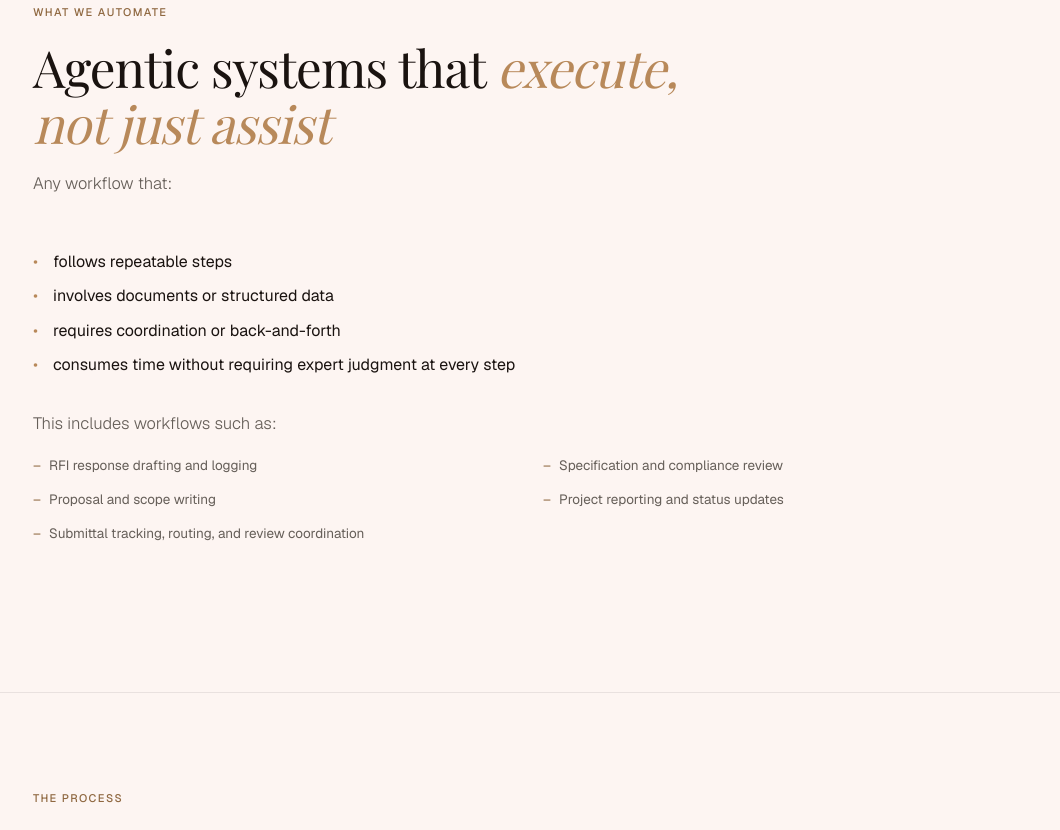
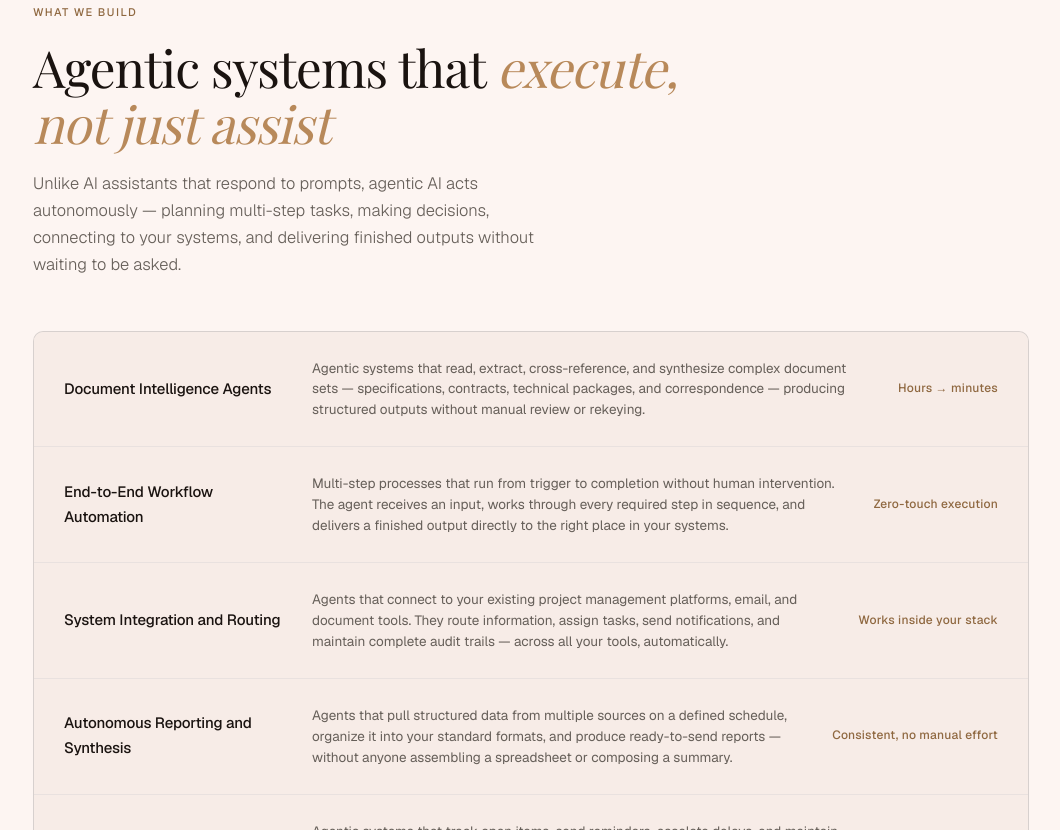
Before and after one commit to meyaca/Orvian-Site, a plain HTML site: page index.html in a window 1280 px wide. Shown: the part 1970-2800 px from the top of the page, without its empty margins (109-1169 px from the left). Drawn offline with nearby package versions, Linux system fonts and the light colour scheme; a web font is replaced by a local one.

Commit message:
Revert "Update landing page: increase logo visibility and rewrite automation section"
This reverts commit c58521b69cf80611d7d5439a046814268f02cc97.

```diff
--- a/index.html
+++ b/index.html
@@ -74,16 +74,13 @@
 
   .logo {
     font-family: 'Geist', sans-serif;
-    font-size: 22px;
-    font-weight: 600;
+    font-size: 18px;
+    font-weight: 500;
     color: var(--text);
     text-decoration: none;
     letter-spacing: 0.02em;
   }
   .logo span { color: var(--accent); }
-  footer .logo {
-    font-size: 20px;
-  }
 
   nav ul { display: flex; list-style: none; gap: 28px; align-items: center; }
   nav ul a { color: var(--muted); text-decoration: none; font-size: 13.5px; font-weight: 400; transition: color 0.18s; }
@@ -435,7 +432,6 @@
     .steps { grid-template-columns: 1fr 1fr; }
     .svc-row { grid-template-columns: 1fr; gap: 6px; }
     .trust-grid { grid-template-columns: 1fr; }
-    .examples-list { grid-template-columns: 1fr; }
     footer { flex-direction: column; gap: 14px; text-align: center; }
     .cta-wrap { padding: 64px 20px; }
   }
@@ -521,53 +517,42 @@
 <hr class="divider">
 
 <section id="services">
-  <span class="eyebrow reveal">What we automate</span>
+  <span class="eyebrow reveal">What we build</span>
   <h2 class="reveal">Agentic systems that <em>execute,<br>not just assist</em></h2>
-  <p class="section-sub reveal">Any workflow that:</p>
+  <p class="section-sub reveal">Unlike AI assistants that respond to prompts, agentic AI acts autonomously — planning multi-step tasks, making decisions, connecting to your systems, and delivering finished outputs without waiting to be asked.</p>
 
-  <ul class="workflow-list reveal" style="list-style:none;padding-left:0;margin-bottom:32px;">
-    <li style="margin-bottom:8px;padding-left:20px;position:relative;">
-      <span style="position:absolute;left:0;color:var(--accent);">•</span>
-      follows repeatable steps
-    </li>
-    <li style="margin-bottom:8px;padding-left:20px;position:relative;">
-      <span style="position:absolute;left:0;color:var(--accent);">•</span>
-      involves documents or structured data
-    </li>
-    <li style="margin-bottom:8px;padding-left:20px;position:relative;">
-      <span style="position:absolute;left:0;color:var(--accent);">•</span>
-      requires coordination or back-and-forth
-    </li>
-    <li style="margin-bottom:8px;padding-left:20px;position:relative;">
-      <span style="position:absolute;left:0;color:var(--accent);">•</span>
-      consumes time without requiring expert judgment at every step
-    </li>
-  </ul>
-
-  <p class="section-sub reveal" style="margin-bottom:16px;">This includes workflows such as:</p>
-
-  <ul class="examples-list reveal" style="list-style:none;padding-left:0;margin-bottom:52px;display:grid;grid-template-columns:repeat(2,1fr);gap:12px 24px;">
-    <li style="font-family:'Geist',sans-serif;font-size:13.5px;color:var(--muted2);padding-left:16px;position:relative;">
-      <span style="position:absolute;left:0;color:var(--accent2);">–</span>
-      RFI response drafting and logging
-    </li>
-    <li style="font-family:'Geist',sans-serif;font-size:13.5px;color:var(--muted2);padding-left:16px;position:relative;">
-      <span style="position:absolute;left:0;color:var(--accent2);">–</span>
-      Specification and compliance review
-    </li>
-    <li style="font-family:'Geist',sans-serif;font-size:13.5px;color:var(--muted2);padding-left:16px;position:relative;">
-      <span style="position:absolute;left:0;color:var(--accent2);">–</span>
-      Proposal and scope writing
-    </li>
-    <li style="font-family:'Geist',sans-serif;font-size:13.5px;color:var(--muted2);padding-left:16px;position:relative;">
-      <span style="position:absolute;left:0;color:var(--accent2);">–</span>
-      Project reporting and status updates
-    </li>
-    <li style="font-family:'Geist',sans-serif;font-size:13.5px;color:var(--muted2);padding-left:16px;position:relative;">
-      <span style="position:absolute;left:0;color:var(--accent2);">–</span>
-      Submittal tracking, routing, and review coordination
-    </li>
-  </ul>
+  <div class="svc-list reveal">
+    <div class="svc-row">
+      <div class="svc-name">Document Intelligence Agents</div>
+      <div class="svc-desc">Agentic systems that read, extract, cross-reference, and synthesize complex document sets — specifications, contracts, technical packages, and correspondence — producing structured outputs without manual review or rekeying.</div>
+      <div class="svc-tag">Hours → minutes</div>
+    </div>
+    <div class="svc-row">
+      <div class="svc-name">End-to-End Workflow Automation</div>
+      <div class="svc-desc">Multi-step processes that run from trigger to completion without human intervention. The agent receives an input, works through every required step in sequence, and delivers a finished output directly to the right place in your systems.</div>
+      <div class="svc-tag">Zero-touch execution</div>
+    </div>
+    <div class="svc-row">
+      <div class="svc-name">System Integration and Routing</div>
+      <div class="svc-desc">Agents that connect to your existing project management platforms, email, and document tools. They route information, assign tasks, send notifications, and maintain complete audit trails — across all your tools, automatically.</div>
+      <div class="svc-tag">Works inside your stack</div>
+    </div>
+    <div class="svc-row">
+      <div class="svc-name">Autonomous Reporting and Synthesis</div>
+      <div class="svc-desc">Agents that pull structured data from multiple sources on a defined schedule, organize it into your standard formats, and produce ready-to-send reports — without anyone assembling a spreadsheet or composing a summary.</div>
+      <div class="svc-tag">Consistent, no manual effort</div>
+    </div>
+    <div class="svc-row">
+      <div class="svc-name">Coordination and Follow-up Agents</div>
+      <div class="svc-desc">Agentic systems that track open items, send reminders, escalate delays, and maintain a complete log of every action taken — removing the coordination overhead that currently falls to your most senior, highest-cost people.</div>
+      <div class="svc-tag">Nothing falls through</div>
+    </div>
+    <div class="svc-row">
+      <div class="svc-name">Any rule-based, repetitive workflow</div>
+      <div class="svc-desc">If it follows a consistent process, involves structured documents, or repeats the same steps across every project — it is a candidate for agentic automation. We assess it, scope it, and build it.</div>
+      <div class="svc-tag">Custom scope</div>
+    </div>
+  </div>
 </section>
 
 <hr class="divider">
```
